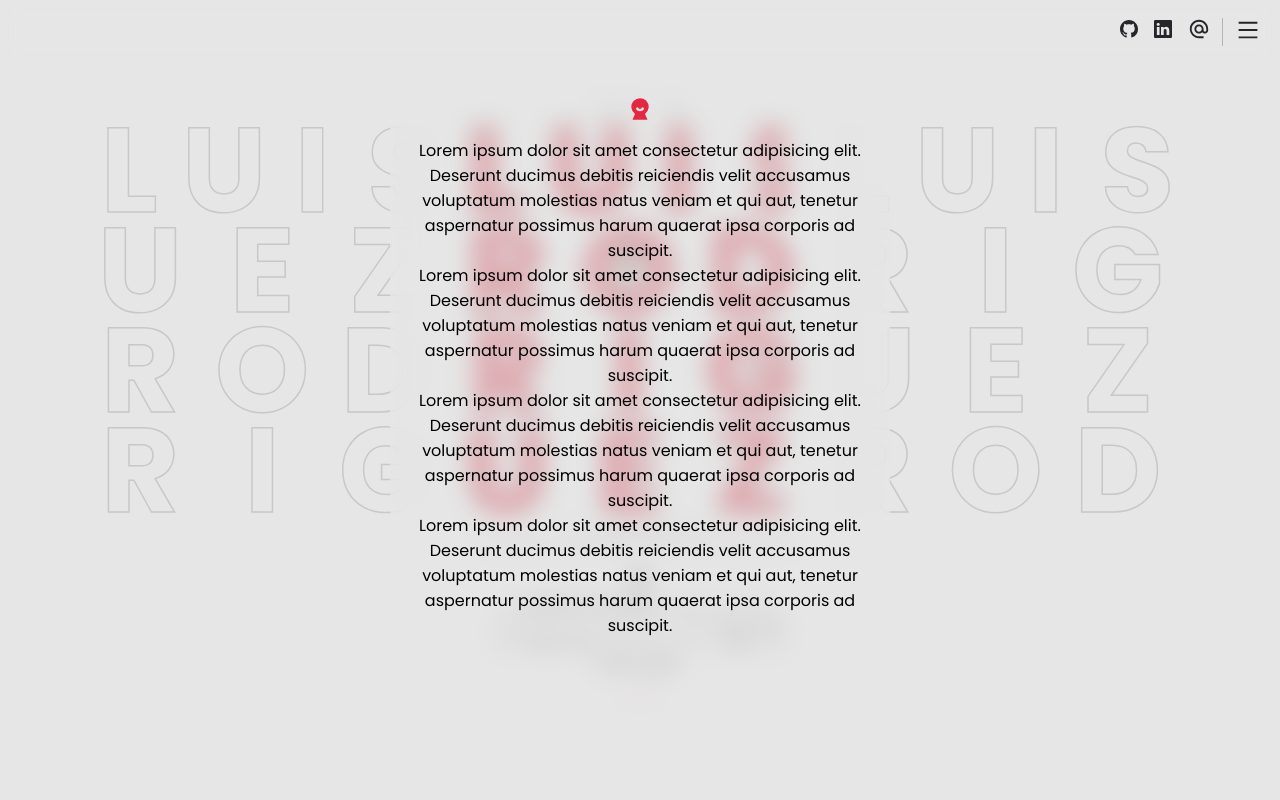
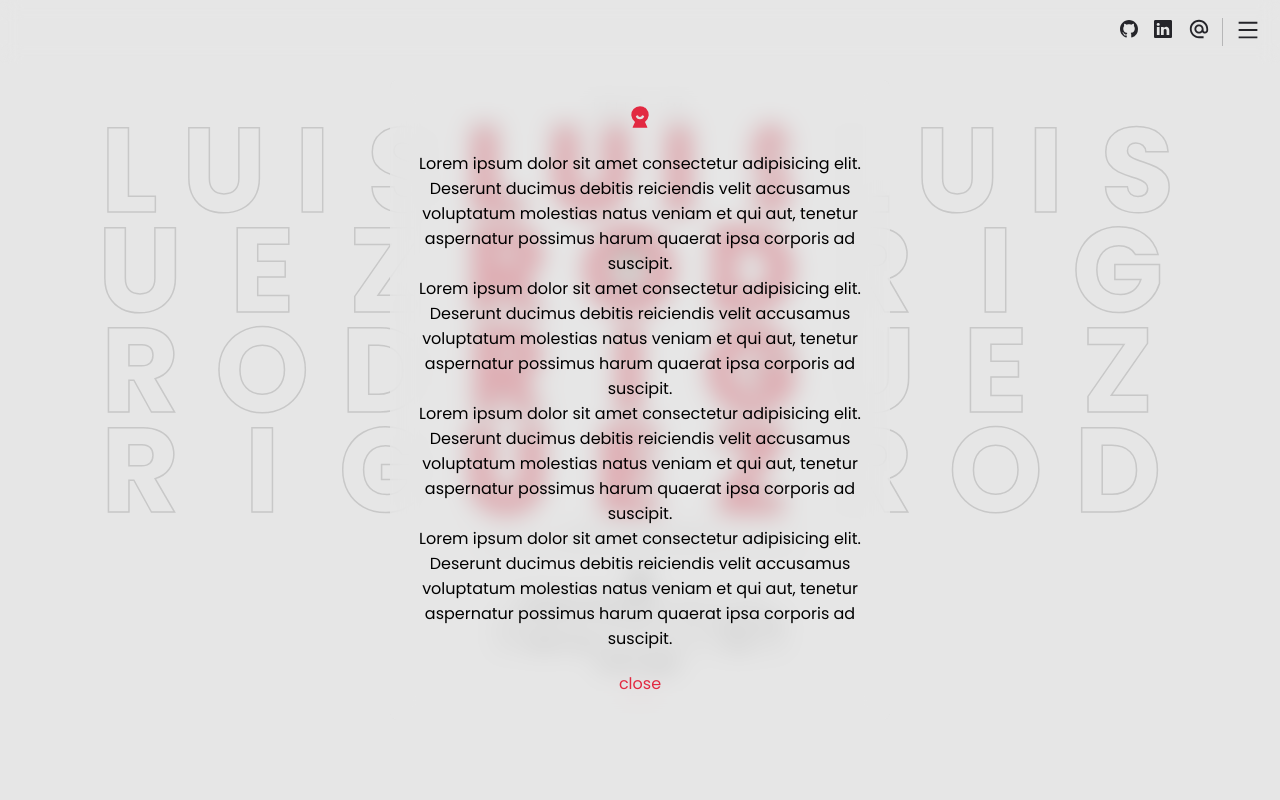
Before and after one commit to luisrrv/portfolio, a React (Create React App) app: page / in a window 1280 px wide. Both pictures are taken after a click on the element "more". Shown: the top 800 px of the page. Built offline with nearby package versions, Linux system fonts and the light colour scheme.

Commit message:
more close

```diff
--- a/src/App.tsx
+++ b/src/App.tsx
@@ -104,12 +104,12 @@ function App({ className, isDarkMode }: IAppProps) {
       setMore(value);
       setTimeout(() => {
         setMoreOn(value);
-      }, 500);
+      }, 300);
     } else {
       setMoreOn(value);
       setTimeout(() => {
         setMore(value);
-      }, 500);
+      }, 300);
     }
   };
 
@@ -253,6 +253,7 @@ function App({ className, isDarkMode }: IAppProps) {
             more={more}
             moreOn={moreOn}
             handleMore={handleMore}
+            handleContactMouseOverChange={handleContactMouseOverChange}
           />
         )}
         <Projects
--- a/src/components/About/About.tsx
+++ b/src/components/About/About.tsx
@@ -207,7 +207,7 @@ export default function About({ isDark, hideApp, aboutMSOn, aboutMSOff, opZero,
           </p>
           <p
             className="more"
-            onClick={() => handleMore(true)}
+            onClick={(e) => {handleMore(true); handleMouseTrackerLeave('web',e.target);}}
             onMouseEnter={(e)=>{handleMouseTrackerEnter('web',e.target); addIcon(e.target);}}
             onMouseLeave={(e)=>{handleMouseTrackerLeave('web',e.target); removeIcon(e.target)}}
           >
--- a/src/components/More/More.scss
+++ b/src/components/More/More.scss
@@ -35,9 +35,8 @@ $lighterBlue: #b5bbdf;
         transform: scale(0.8);
         display: flex;
         flex-direction: column;
-        justify-content: flex-start;
+        justify-content: space-between;
         align-items: center;
-        overflow-y: scroll;
 
         .more-title {
             display: flex;
@@ -46,11 +45,23 @@ $lighterBlue: #b5bbdf;
             align-items: center;
             height: fit-content;
             color: #333333;
-            margin-bottom: 16px;
+            padding: 8px 0;
+            // margin-bottom: 16px;
 
             svg {
                 color: $lightRed;
                 font-size: 26px;
+            }
+        }
+        .more-content {
+            overflow-y: scroll;
+        }
+        .close-more {
+            padding: 8px 12px;
+            color: $lightRed;
+
+            &:hover {
+                cursor: pointer;
             }
         }
     }
--- a/src/components/More/More.tsx
+++ b/src/components/More/More.tsx
@@ -7,14 +7,41 @@ interface MoreProps {
     more: boolean;
     moreOn: boolean;
     handleMore: (value: boolean) => void;
+    handleContactMouseOverChange: (isMouseOver: boolean, type: string, element: EventTarget | undefined) => void;
 }
 
-export default function More({ isDark, more, moreOn, handleMore }: MoreProps) {
+export default function More({ isDark, more, moreOn, handleMore, handleContactMouseOverChange }: MoreProps) {
   const compClassName = isDark ? 'dark' : 'light';
   let activeClass = moreOn ? 'on' : '';
 
   const closeMore = (): void => {
     handleMore(false);
+  }
+  const cancelCloseMore = (e: React.MouseEvent<HTMLDivElement>): void => {
+    e.preventDefault();
+    e.stopPropagation();
+  }
+  const handleMouseTrackerEnter = (type:string, element: EventTarget | undefined): any => {
+    // setTimeout(() => {
+      handleContactMouseOverChange(true, type, element);
+    // }, 200);
+  };
+  const handleMouseTrackerLeave = (type:string, element: EventTarget | undefined): any => {
+    // setTimeout(() => {
+      handleContactMouseOverChange(false, type, element);
+    // }, 200);
+  };
+  const addIcon = (element: EventTarget) => {
+    const el = element as HTMLElement;
+    el.classList.add('over');
+    // if(el.classList.contains('github')) setGithubIcon(true);
+    // else if(el.classList.contains('web')) setWebIcon(true);
+  }
+  const removeIcon = (element: EventTarget) => {
+    const el = element as HTMLElement;
+    el.classList.remove('over');
+    // if(el.classList.contains('github')) setGithubIcon(false);
+    // else if(el.classList.contains('web')) setWebIcon(false);
   }
 
   return (
@@ -23,9 +50,13 @@ export default function More({ isDark, more, moreOn, handleMore }: MoreProps) {
         className={`${compClassName} ${activeClass}`}
         onClick={closeMore}
     >
-        <div className="more-container">
+        <div
+            className="more-container"
+            onClick={(e) => cancelCloseMore(e)}
+            >
             <h3 className='more-title'><RiUser5Fill /></h3>
-            <p>Lorem ipsum dolor sit amet consectetur adipisicing elit. Deserunt ducimus debitis reiciendis velit accusamus voluptatum molestias natus veniam et qui aut, tenetur aspernatur possimus harum quaerat ipsa corporis ad suscipit.
+            <p className='more-content'
+                >Lorem ipsum dolor sit amet consectetur adipisicing elit. Deserunt ducimus debitis reiciendis velit accusamus voluptatum molestias natus veniam et qui aut, tenetur aspernatur possimus harum quaerat ipsa corporis ad suscipit.
                 <br></br>
                 Lorem ipsum dolor sit amet consectetur adipisicing elit. Deserunt ducimus debitis reiciendis velit accusamus voluptatum molestias natus veniam et qui aut, tenetur aspernatur possimus harum quaerat ipsa corporis ad suscipit.
                 <br></br>
@@ -33,6 +64,13 @@ export default function More({ isDark, more, moreOn, handleMore }: MoreProps) {
                 <br></br>
                 Lorem ipsum dolor sit amet consectetur adipisicing elit. Deserunt ducimus debitis reiciendis velit accusamus voluptatum molestias natus veniam et qui aut, tenetur aspernatur possimus harum quaerat ipsa corporis ad suscipit.
             </p>
+            <p
+                className="close-more"
+                onClick={closeMore}
+                onMouseEnter={(e)=>{handleMouseTrackerEnter('web',e.target); addIcon(e.target);}}
+                onMouseLeave={(e)=>{handleMouseTrackerLeave('web',e.target); removeIcon(e.target)}}
+                >close
+            </p>
         </div>
     </div>
 
```
